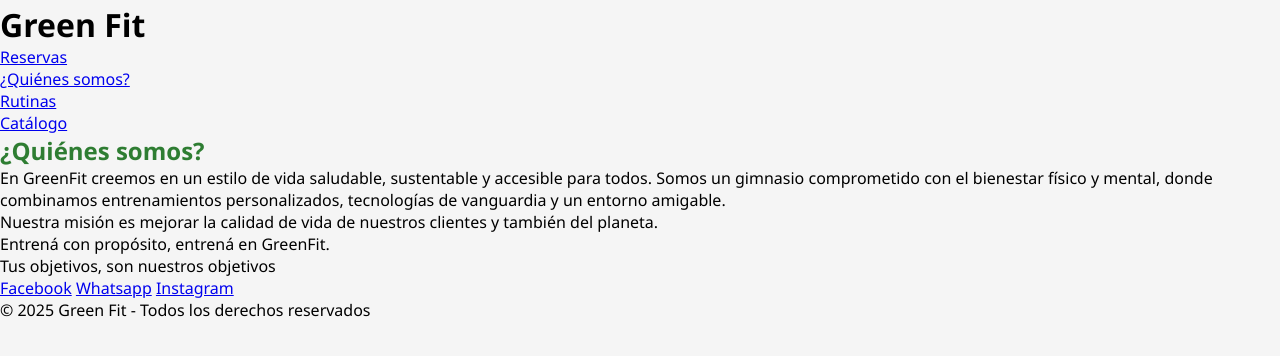
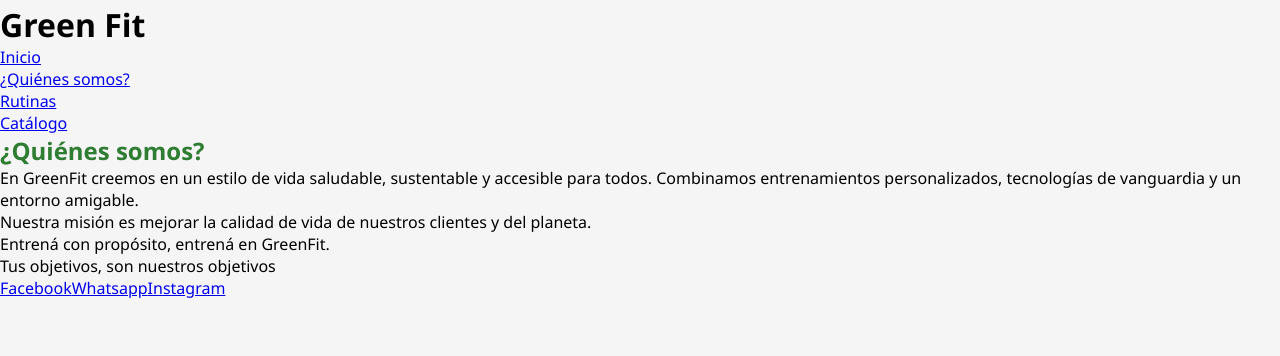
Before and after one commit to adr1anchoo/GreenFit, a plain HTML site: page pages/quienes-somos.html in a window 1280 px wide. Shown: the part 62-418 px from the top of the page. Drawn offline with Linux system fonts and the light colour scheme; files that its build step writes are made by us from their sources.

Commit message:
Update quienes-somos.html

```diff
--- a/pages/quienes-somos.html
+++ b/pages/quienes-somos.html
@@ -1,56 +1,35 @@
 <!DOCTYPE html>
 <html lang="es">
 <head>
-  <meta charset="UTF-8" />
-  <meta name="viewport" content="width=device-width, initial-scale=1.0"/>
+  <meta charset="UTF-8">
+  <meta name="viewport" content="width=device-width, initial-scale=1.0">
   <title>¿Quiénes somos? - Green Fit</title>
-  <link rel="stylesheet" href="../styles.css" />
+  <link rel="stylesheet" href="../dist/styles.css">
 </head>
 <body>
-
-  <header class="header">
+  <header class="header container">
     <img src="../assets/Green (2).png" alt="Logo GreenFit" class="logo">
     <h1 class="titulo">Green Fit</h1>
     <nav class="nav">
       <ul>
-        <li><a href="./reservas.html">Reservas</a></li>
-        <li><a href="./quienes-somos.html" class="active">¿Quiénes somos?</a></li>
-        <li><a href="./rutinas.html">Rutinas</a></li>
-        <li><a href="./catalogo.html">Catálogo</a></li>
+        <li><a href="../index.html">Inicio</a></li>
+        <li><a href="quienes-somos.html" class="active">¿Quiénes somos?</a></li>
+        <li><a href="rutinas.html">Rutinas</a></li>
+        <li><a href="catalogo.html">Catálogo</a></li>
       </ul>
     </nav>
   </header>
 
-  <main>
-    <section class="content-section">
+  <main class="main container">
+    <section class="descripcion">
       <h2>¿Quiénes somos?</h2>
-      <p>
-        En GreenFit creemos en un estilo de vida saludable, sustentable y accesible para todos.
-        Somos un gimnasio comprometido con el bienestar físico y mental, donde combinamos
-        entrenamientos personalizados, tecnologías de vanguardia y un entorno amigable.
-      </p>
-      <p>
-        Nuestra misión es mejorar la calidad de vida de nuestros clientes y también del planeta.
-      </p>
-      <p>
-        Entrená con propósito, entrená en GreenFit.
-      </p>
+      <p>En GreenFit creemos en un estilo de vida saludable, sustentable y accesible para todos. Combinamos entrenamientos personalizados, tecnologías de vanguardia y un entorno amigable.</p>
+      <p>Nuestra misión es mejorar la calidad de vida de nuestros clientes y del planeta.</p>
+      <p>Entrená con propósito, entrená en GreenFit.</p>
     </section>
 
-    <section class="frase">
-      <p>Tus objetivos, son nuestros objetivos</p>
-    </section>
-
-    <section class="redes">
-      <a href="#">Facebook</a>
-      <a href="#">Whatsapp</a>
-      <a href="#">Instagram</a>
-    </section>
+    <section class="frase"><p>Tus objetivos, son nuestros objetivos</p></section>
+    <section class="redes"><a href="#">Facebook</a><a href="#">Whatsapp</a><a href="#">Instagram</a></section>
   </main>
-
-  <footer>
-    <p>&copy; 2025 Green Fit - Todos los derechos reservados</p>
-  </footer>
-
 </body>
 </html>
```
